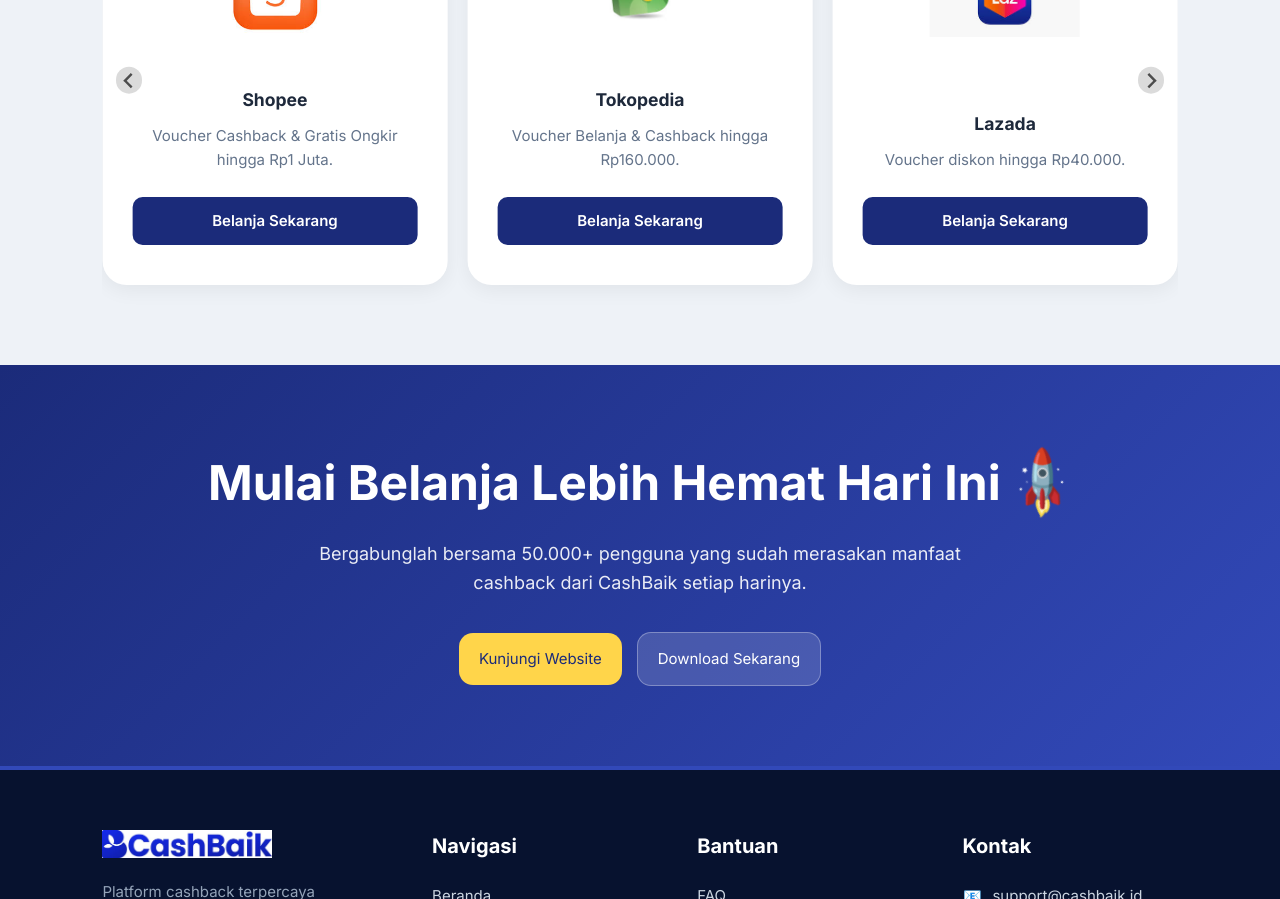
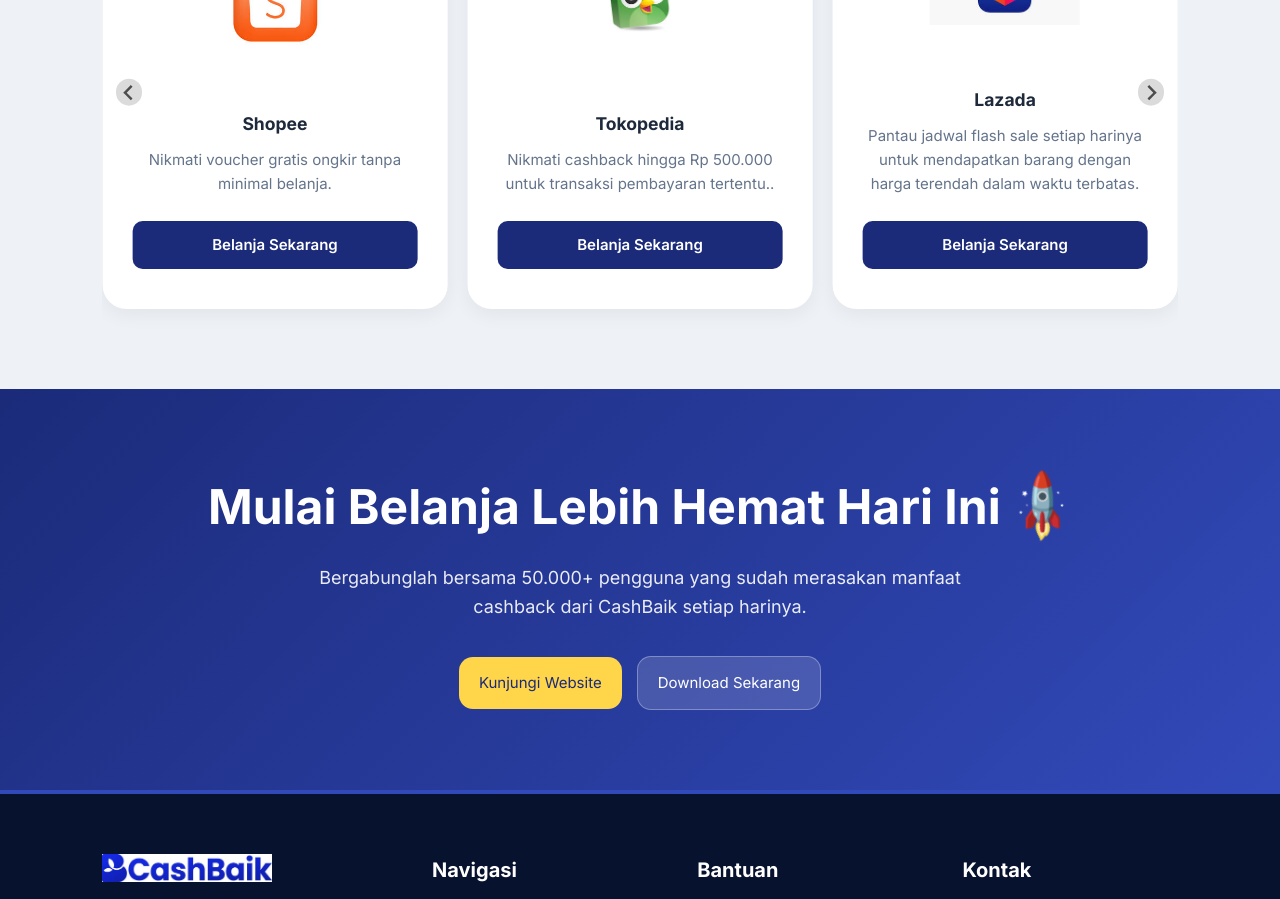
Before and after one commit to rosalindahayin58-source/CashBaik.com, a Vue app: page / in a window 1280 px wide. Shown: the part 1720-2619 px from the top of the page. Built offline with nearby package versions, Linux system fonts and the light colour scheme.

Commit message:
pesan perubahan

```diff
--- a/src/components/MerchantSection.vue
+++ b/src/components/MerchantSection.vue
@@ -40,19 +40,19 @@ const merchants = [
   {
     name: 'Shopee',
     logo: '/merchants/shopee.png',
-    cashback: 'Voucher Cashback & Gratis Ongkir hingga Rp1 Juta.',
+    cashback: 'Nikmati voucher gratis ongkir tanpa minimal belanja.',
     url: '#',
   },
   {
     name: 'Tokopedia',
     logo: '/merchants/tokopedia.png',
-    cashback: 'Voucher Belanja & Cashback hingga Rp160.000.',
+    cashback: 'Nikmati cashback hingga Rp 500.000 untuk transaksi pembayaran tertentu..',
     url: '#',
   },
   {
     name: 'Lazada',
     logo: '/merchants/lazada.png',
-    cashback: 'Voucher diskon hingga Rp40.000.',
+    cashback: 'Pantau jadwal flash sale setiap harinya untuk mendapatkan barang dengan harga terendah dalam waktu terbatas.',
     url: '#',
   },
 ]
```
